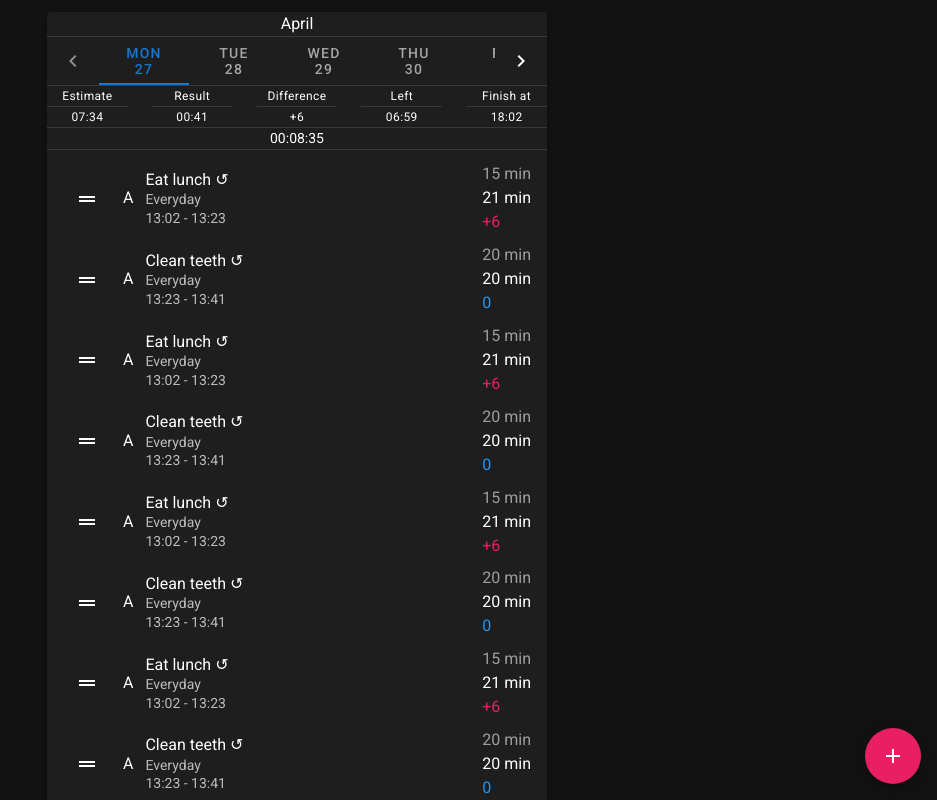
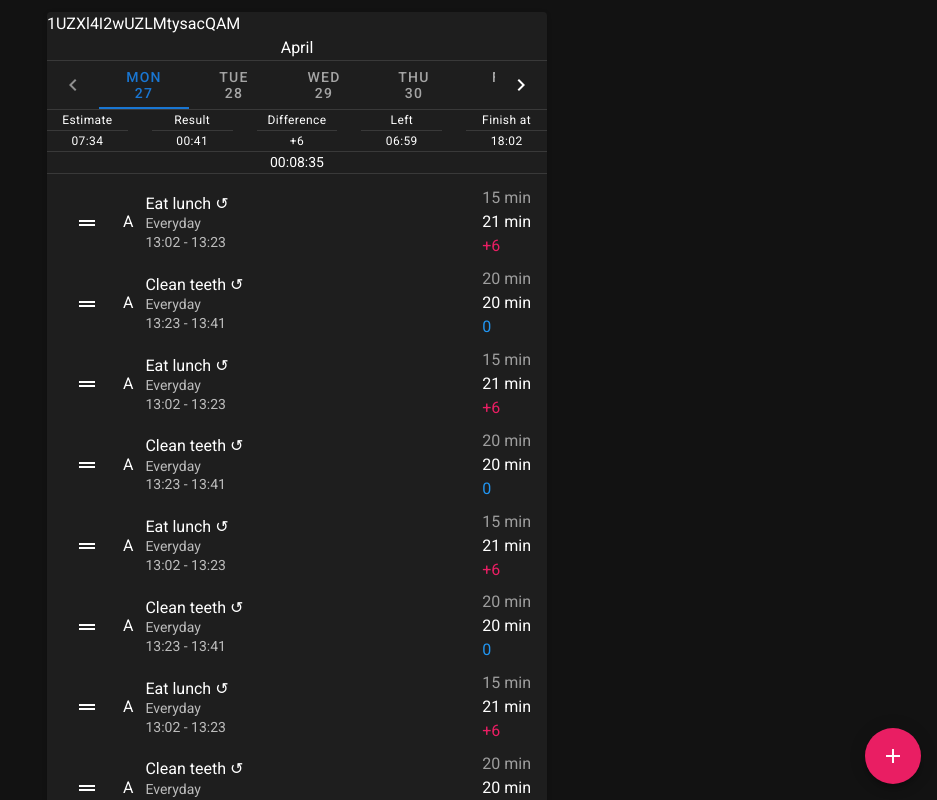
Before and after one commit to awesomeHiro/taskplay, a Nuxt app: page / in a window 1280 px wide. Shown: the top 800 px of the page, without its empty margins (343-1280 px from the left). Built offline with nearby package versions, Linux system fonts and the light colour scheme.

Commit message:
add nanoid()

```diff
--- a/components/Playlist.vue
+++ b/components/Playlist.vue
@@ -1,6 +1,7 @@
 <template>
   <div>
     <v-card max-width="500" class="mx-auto">
+      <div>{{ id }}</div>
       <div class="text-center">April</div>
       <v-divider></v-divider>
       <daytab />
@@ -17,17 +18,22 @@
   </div>
 </template>
 <script>
+import { nanoid } from 'nanoid'
 import TimeSummary from '~/components/TimeSummary.vue'
 import Daytab from '~/components/Daytab.vue'
 import Tasklist from '~/components/Tasklist.vue'
 import Clock from '~/components/Clock.vue'
-
 export default {
   components: {
     TimeSummary,
     Daytab,
     Tasklist,
     Clock
+  },
+  data() {
+    return {
+      id: nanoid()
+    }
   }
 }
 </script>
```
